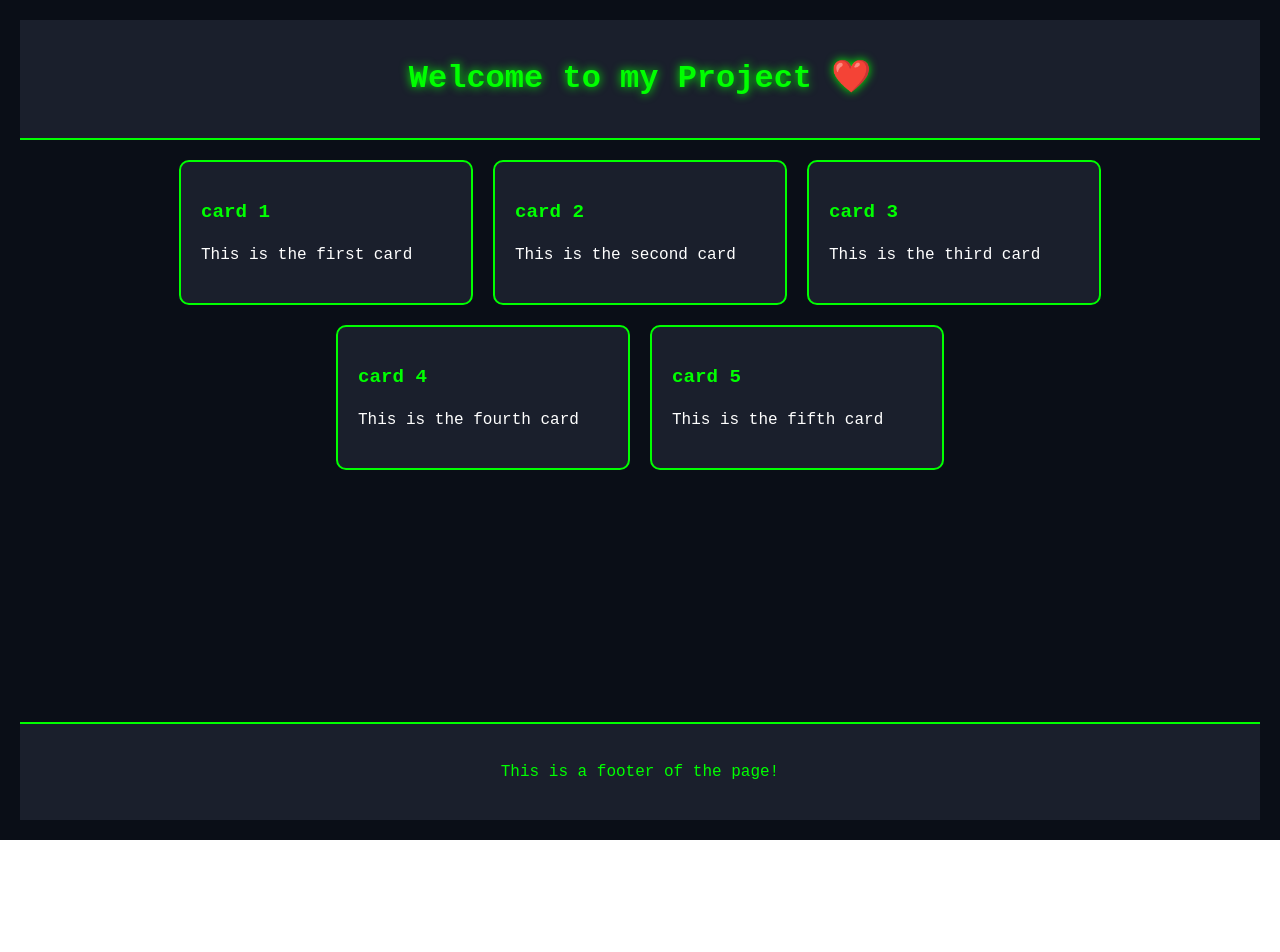
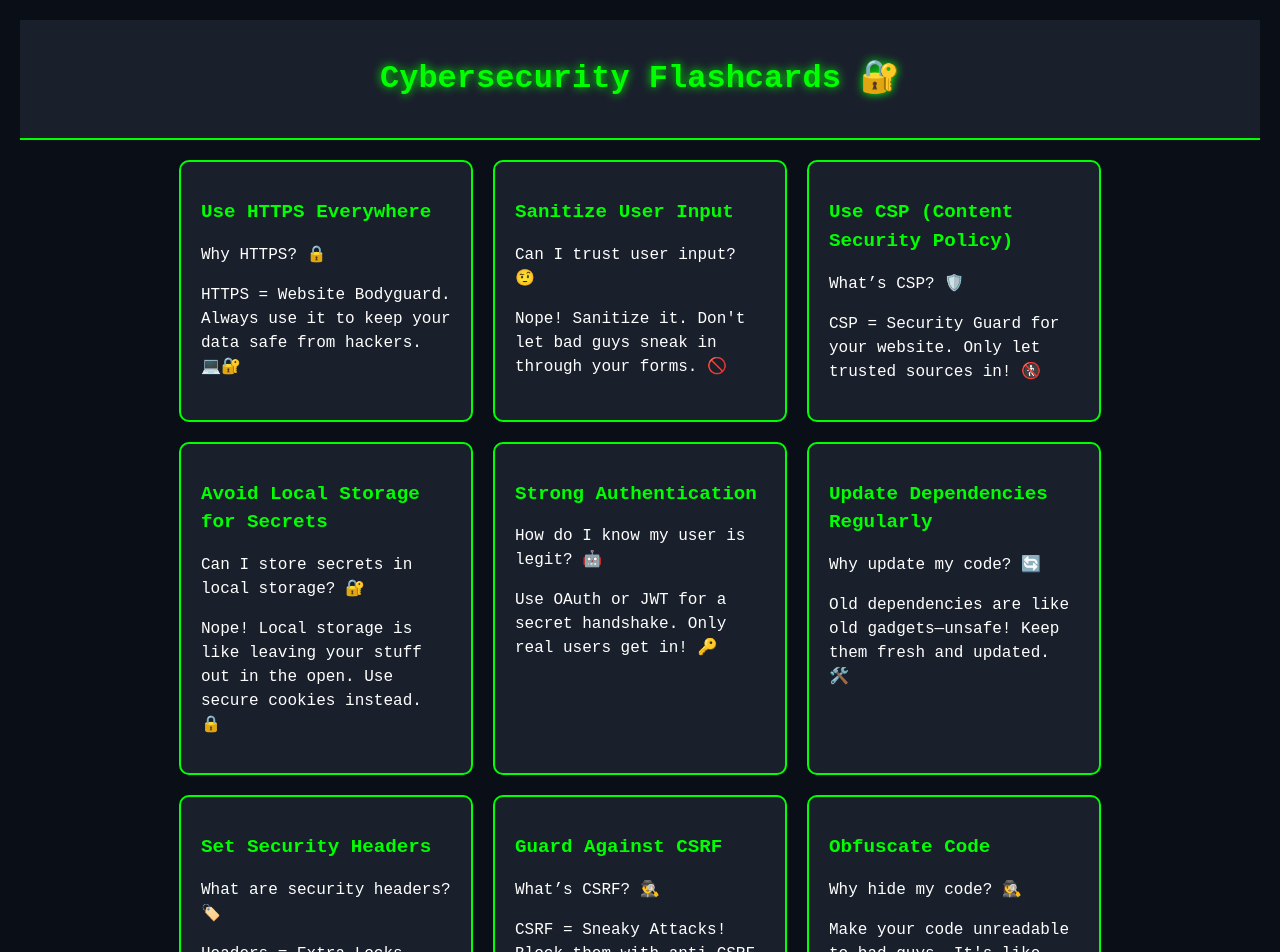
Before and after one commit to lammona/lammona-project-week-11-soc, a React (Vite) app: page / in a window 1280 px wide. Shown: the top 952 px of the page. Before the commit the page ends 840 px from the top, so only its background shows below. Built offline with nearby package versions, Linux system fonts and the light colour scheme.

Commit message:
data content for cards inserted, added new prop to Card component- answer

```diff
--- a/src/App.tsx
+++ b/src/App.tsx
@@ -11,18 +11,24 @@ import { Flashcards } from './components/flashcards/Flashcards'
 function App() {
   //const [count, setCount] = useState(0)
 const cardsData = [
-  {topic: "card 1", description: "This is the first card"},
-  {topic: "card 2", description: "This is the second card"},
-  {topic: "card 3", description: "This is the third card"},
-  {topic: "card 4", description: "This is the fourth card"},
-  {topic: "card 5", description: "This is the fifth card"},
+  {topic: "Use HTTPS Everywhere", description: "Why HTTPS? 🔒", answer: "HTTPS = Website Bodyguard. Always use it to keep your data safe from hackers. 💻🔐"},
+  {topic: "Sanitize User Input", description: "Can I trust user input? 🤨", answer: "Nope! Sanitize it. Don't let bad guys sneak in through your forms. 🚫"},
+  {topic: "Use CSP (Content Security Policy)", description: "What’s CSP? 🛡️", answer: "CSP = Security Guard for your website. Only let trusted sources in! 🚷"},
+  {topic: "Avoid Local Storage for Secrets", description: "Can I store secrets in local storage? 🔐", answer: "Nope! Local storage is like leaving your stuff out in the open. Use secure cookies instead. 🔒"},
+  {topic: "Strong Authentication", description: "How do I know my user is legit? 🤖", answer: "Use OAuth or JWT for a secret handshake. Only real users get in! 🔑"},
+  {topic: "Update Dependencies Regularly", description: "Why update my code? 🔄", answer: "Old dependencies are like old gadgets—unsafe! Keep them fresh and updated. 🛠️"},
+  {topic: "Set Security Headers", description: "What are security headers? 🏷️", answer: "Headers = Extra Locks. Keep your site safe by setting them up! 🔒"},
+  {topic: "Guard Against CSRF", description: "What’s CSRF? 🕵️‍♂️", answer: "CSRF = Sneaky Attacks! Block them with anti-CSRF tokens. 🛑"},
+  {topic: "Obfuscate Code", description: "Why hide my code? 🕵️‍♀️", answer: "Make your code unreadable to bad guys. It's like wearing a disguise! 🦸‍♂️"},
+  {topic: "Monitor Security Events", description: "Why monitor events? 📊", answer: "Stay one step ahead! Keep an eye out for problems and fix them fast. 👀🚨"},
+
 ];
   return (
     <>
     <div className={styles.container}>
-      <Header title="Welcome to my Project ❤️"/>
+      <Header title="Cybersecurity Flashcards 🔐"/>
       <Flashcards cards={cardsData}/>
-      <Footer footerTitle='This is a footer of the page!'/>
+      <Footer footerTitle='Secure your knowledge, secure your future!'/>
       </div>
 
 
--- a/src/components/flashcards/Flashcards.tsx
+++ b/src/components/flashcards/Flashcards.tsx
@@ -3,7 +3,7 @@ import { Card } from "./card/Card";
 import styles from './Flashcards.module.css';
 
 interface FlashcardsProps{
-    cards: {topic: string, description: string}[]
+    cards: {topic: string, description: string, answer: string}[]
 }
 
 export function Flashcards({cards}:FlashcardsProps){
@@ -14,6 +14,7 @@ export function Flashcards({cards}:FlashcardsProps){
             key={index}
             topic={card.topic}
             description= {card.description}
+            answer={card.answer}
             />
             ))}
         </div>
--- a/src/components/flashcards/card/Card.module.css
+++ b/src/components/flashcards/card/Card.module.css
@@ -23,3 +23,7 @@
   .description {
     color: #ffffff;
   }
+
+  .answer {
+    color: #ffffff;
+  }
--- a/src/components/flashcards/card/Card.tsx
+++ b/src/components/flashcards/card/Card.tsx
@@ -3,12 +3,14 @@ import styles from './Card.module.css'
 interface CardProps {
     topic: string;
     description: string
+    answer: string;
 }
-export function Card({topic, description}: CardProps) {
+export function Card({topic, description, answer}: CardProps) {
     return (
         <div className={styles.card}>
             <h2 className={styles.topic}>{topic}</h2>
             <p className={styles.description}>{description}</p>
+            <p className={styles.answer}>{answer}</p>
         </div>
     )
 }
```
